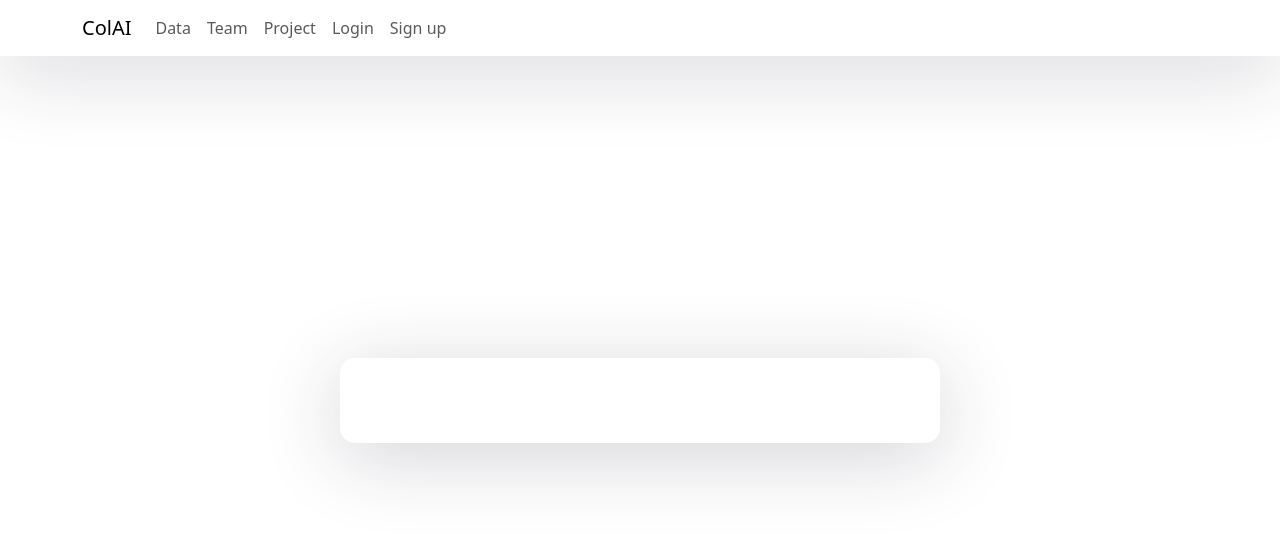
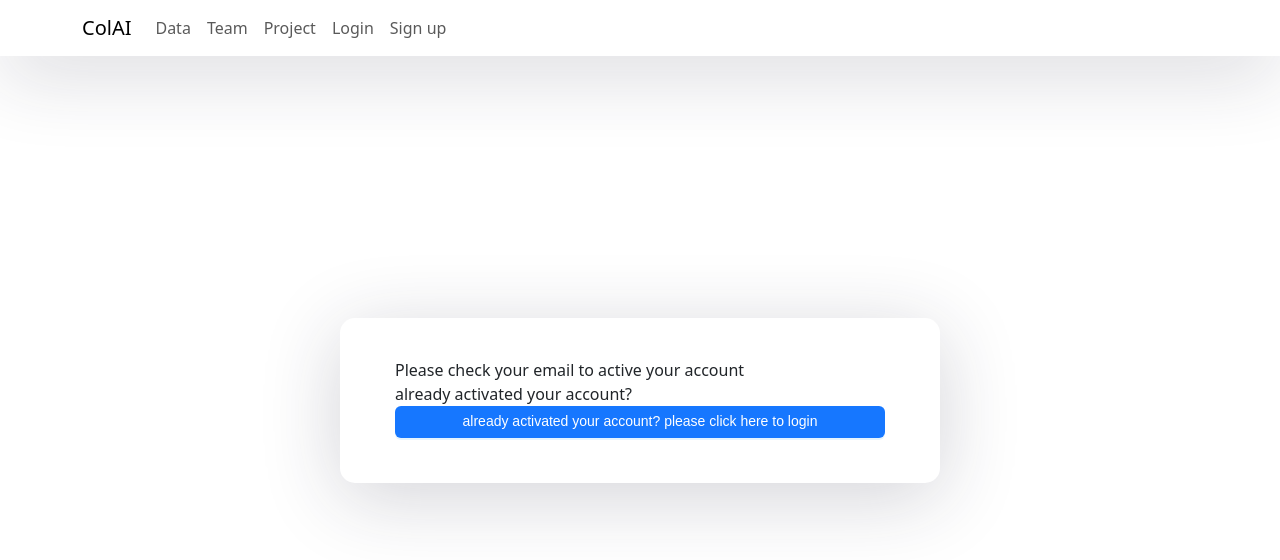
Before and after one commit to Collaborative-AI/colteam, a React (Create React App) app in the folder my-react-app/: page /email_verification in a window 1280 px wide. Shown: the top 560 px of the page. Built offline with nearby package versions, Linux system fonts and the light colour scheme.

Commit message:
add email verification

```diff
--- a/my-react-app/package.json
+++ b/my-react-app/package.json
@@ -6,6 +6,7 @@
     "@testing-library/jest-dom": "^5.17.0",
     "@testing-library/react": "^13.4.0",
     "@testing-library/user-event": "^13.5.0",
+    "antd": "^5.10.1",
     "axios": "^1.4.0",
     "bootstrap": "^5.3.1",
     "react": "^18.2.0",
@@ -38,5 +39,8 @@
       "last 1 firefox version",
       "last 1 safari version"
     ]
+  },
+  "devDependencies": {
+    "sass": "^1.69.3"
   }
 }
--- a/my-react-app/src/App.js
+++ b/my-react-app/src/App.js
@@ -14,8 +14,9 @@ import Profile from './components/profile.component'
 import NewProject from './components/project/newProject.component'
 import ShowProject from './components/project/show_project.component'
 import ProjectDetail from './components/project/show_project_detail.component'
+import EmailVerification from './components/authenticate/email_verification'
 
-function App() {
+function App () {
   return (
     <Router>
       <div className="App">
@@ -34,6 +35,7 @@ function App() {
               <Route path="/new_project" element={<NewProject />} />
               <Route path="/show_project" element={<ShowProject />} />
               <Route path="/show_project_detail" element={<ProjectDetail />} />
+              <Route path="/email_verification" element={<EmailVerification />} />
             </Routes>
           </div>
         </div>
--- /dev/null
+++ b/my-react-app/src/components/authenticate/email_verification/index.js
@@ -0,0 +1,25 @@
+import React from 'react'
+import { Button, Space } from 'antd'
+import { useNavigate } from 'react-router-dom'
+function EmailVerification () {
+  const navigate = useNavigate()
+  const handleSignIn = (e) => {
+    e.preventDefault()
+    navigate('/log-in', { replace: true })
+  }
+  return (
+    <div>
+      <div className="hint-container">
+        <div className="hint-text ">Please check your email to active your account</div>
+        <div className="hint-text ">already activated your account?</div>
+      </div>
+      <Space direction="vertical" style={{ width: '100%' }}>
+        <Button type="primary" block onClick={handleSignIn}>
+          already activated your account? please click here to login
+        </Button>
+      </Space>
+    </div>
+  )
+}
+
+export default EmailVerification
--- /dev/null
+++ b/my-react-app/src/components/authenticate/email_verification/index.scss
@@ -0,0 +1,12 @@
+.hint-container {
+  display: flex;
+  align-items: center;
+  flex-direction: column;
+}
+
+.hint-text {
+  justify-content: center;
+  font-family: 'Times New Roman', Times, serif;
+  font-size: 25px;
+  font-weight: bold;
+}
--- a/my-react-app/src/components/authenticate/signup.component.js
+++ b/my-react-app/src/components/authenticate/signup.component.js
@@ -2,10 +2,11 @@ import React, { useState } from 'react'
 import { Link, useNavigate } from 'react-router-dom'
 import axios from 'axios'
 
-export default function SignUp() {
+export default function SignUp () {
   const [formData, setFormData] = useState({
     email: '',
     password: '',
+    alreadyHasUser: false,
   })
 
   // Update component state when input values change
@@ -33,19 +34,28 @@ export default function SignUp() {
       .post('http://localhost:8000/users/register/', data)
       .then((response) => {
         // Handle successful registration, e.g., show success message
-        console.log(response.data)
-        navigate('/log-in')
+        console.log(response.status)
+        //收到201， 跳转到提示页面
+        navigate('/email_verification')
       })
       .catch((error) => {
+        console.log(error.response.status)
         // Handle errors
         if (error.response) {
           console.error('Status Code:', error.response.status)
 
           console.error('Data:', error.response.data)
           console.error('Response Header:', error.response.headers)
+          if (error.response.status === 409) {
+            setFormData({
+              ...formData,
+              alreadyHasUser: true,
+            })
+          }
         } else {
           console.error('Error:', error.message)
         }
+
       })
   }
 
@@ -64,6 +74,7 @@ export default function SignUp() {
           value={formData.email}
           onChange={handleInputChange}
         />
+        {formData.alreadyHasUser && <label>User is already in System!</label>}
       </div>
       <div className="mb-3">
         <label>Password</label>
```
Also changed, not shown: 2 other files (tests, documents, lock files or other folders).
